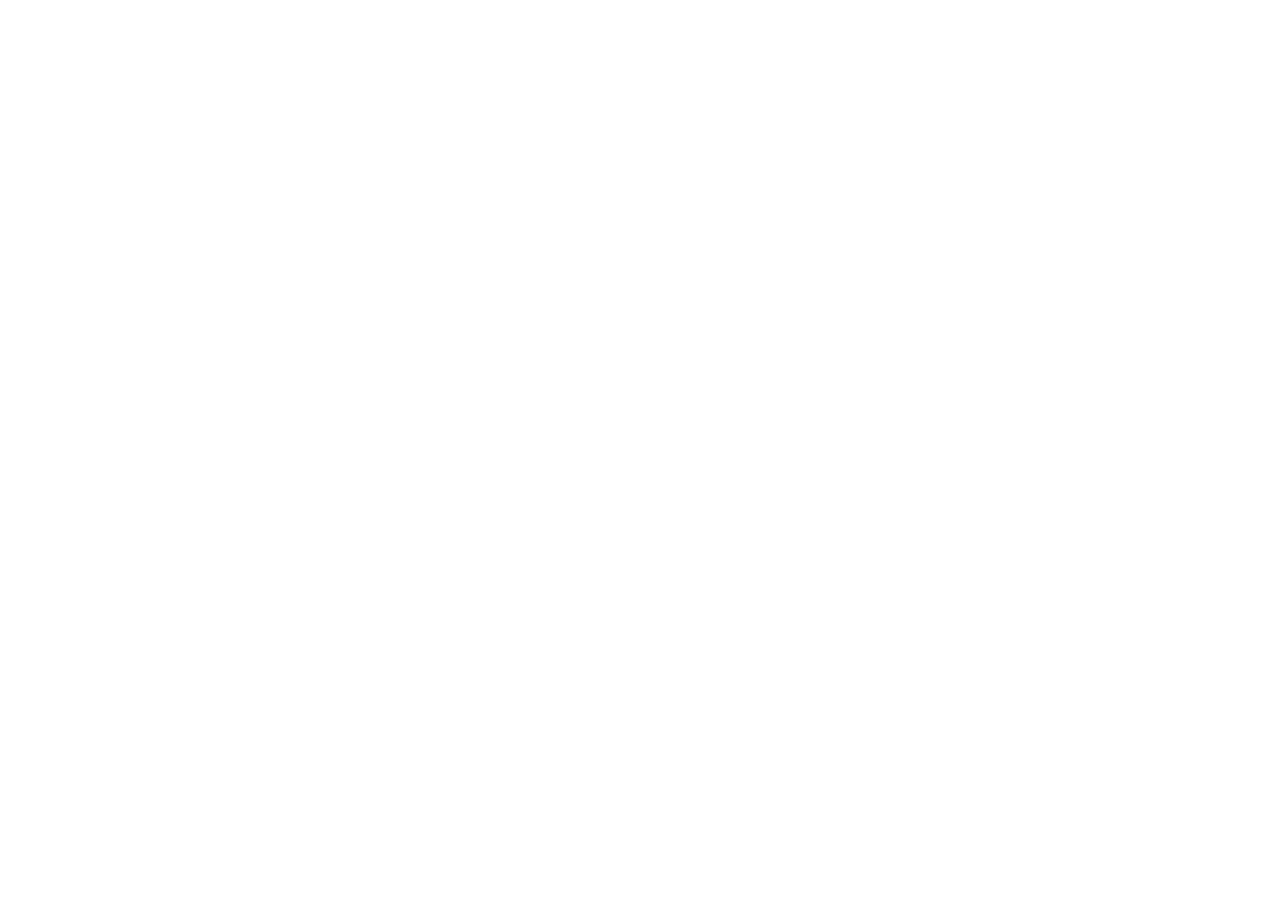
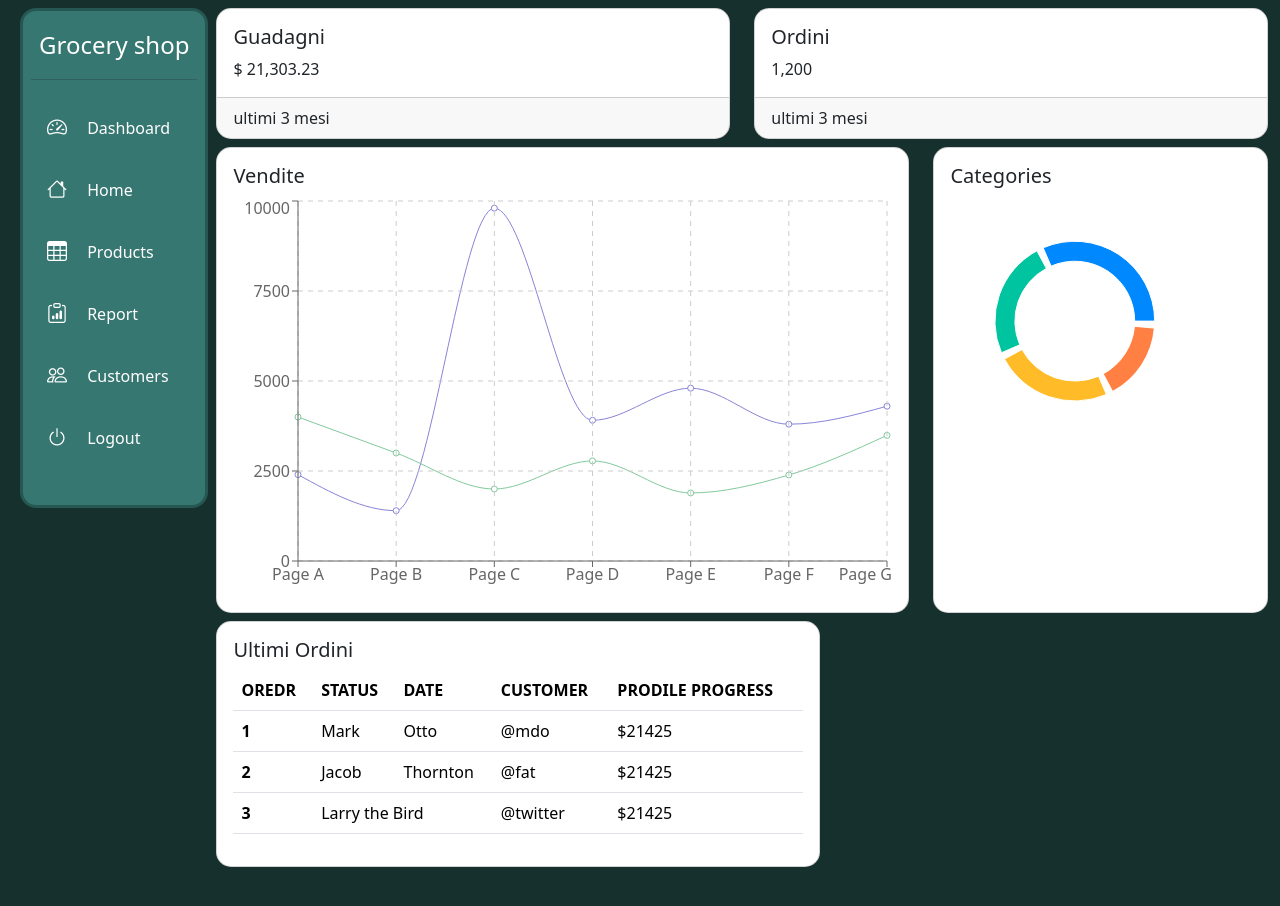
Before and after one commit to MrMax01/frontend-e-commerce-grocery, a React (Create React App) app: page /dashboard/home in a window 1280 px wide. Before the commit this address had no page. Shown: the top 906 px of the page. Before the commit the page ends 800 px from the top, so only its background shows below. Built offline with nearby package versions, Linux system fonts and the light colour scheme.

Commit message:
dashboard home

```diff
--- a/package.json
+++ b/package.json
@@ -14,6 +14,7 @@
     "react-redux": "^9.0.4",
     "react-router-dom": "^6.21.0",
     "react-scripts": "5.0.1",
+    "recharts": "^2.10.3",
     "redux": "^5.0.0",
     "redux-persist": "^6.0.0",
     "web-vitals": "^2.1.4"
--- a/src/App.css
+++ b/src/App.css
@@ -1,6 +1,9 @@
 .bg-primary-color {
   background-color: #377771;
   border-color: #265752 !important;
+}
+.bg-dashborad-color {
+  background-color: #16302d;
 }
 
 .primary-button {
@@ -18,9 +21,22 @@
 }
 .secondary-button:hover {
   background-color: #ff8e72 !important;
+}
+
+.sidebar-primary-button {
+  background-color: #377771;
   border: none;
 }
-
+.sidebar-primary-button:hover {
+  background-color: #16302d !important;
+  border: 2 px solid #265752;
+  border-radius: 15px;
+  cursor: pointer;
+}
+.card-style {
+  border: 2 px solid #265752;
+  border-radius: 15px;
+}
 .dropdownSizesControl {
   width: 400px;
 }
@@ -32,9 +48,11 @@
 .size-sidebar {
   width: 200px;
   transition: width 0.3s ease;
+  height: 500px;
 }
 .size-sidebar-collapsed {
   width: 70px; /* Larghezza desiderata quando la Sidebar è chiusa */
+  height: 500px;
   transition: width 0.3s ease;
 }
 .icon {
--- a/src/App.jsx
+++ b/src/App.jsx
@@ -11,7 +11,8 @@
       <BrowserRouter>
         <Routes>
           <Route path="/" element={<HomePage />} />
-          <Route path="/dashboard" element={<DashBoard />} />
+          <Route path="/dashboard/home" element={<DashBoard />} />
+          <Route path="/dashboard/" element={<DashBoard />} />
         </Routes>
       </BrowserRouter>
     </div>
--- a/src/componets/DashBoard.jsx
+++ b/src/componets/DashBoard.jsx
@@ -1,11 +1,96 @@
 import { Card, Col, Container, Navbar, Row } from "react-bootstrap";
 import Sidebar from "./Sidebar";
+import LineChartSales from "./charts/LineChartSales";
+import PieChartCategories from "./charts/PieChartCategories";
 
 const DashBoard = () => {
   return (
-    <>
+    <Container fluid className="bg-dashborad-color d-flex pb-5">
       <Sidebar />
-    </>
+      <div className="w-100 ">
+        <Row className="my-2">
+          <Col>
+            <Card className="card-style">
+              <Card.Body>
+                <Card.Title>Guadagni</Card.Title>
+                <Card.Text>$ 21,303.23</Card.Text>
+              </Card.Body>
+              <Card.Footer>ultimi 3 mesi</Card.Footer>
+            </Card>
+          </Col>
+          <Col>
+            <Card className="card-style">
+              <Card.Body>
+                <Card.Title>Ordini</Card.Title>
+                <Card.Text>1,200</Card.Text>
+              </Card.Body>
+              <Card.Footer>ultimi 3 mesi</Card.Footer>
+            </Card>
+          </Col>
+        </Row>
+        <Row className="my-2">
+          <Col lg={8}>
+            <Card className="card-style">
+              <Card.Body>
+                <Card.Title>Vendite</Card.Title>
+                <LineChartSales />
+              </Card.Body>
+            </Card>
+          </Col>
+          <Col lg={4}>
+            <Card className="card-style">
+              <Card.Body>
+                <Card.Title>Categories</Card.Title>
+                <PieChartCategories />
+              </Card.Body>
+            </Card>
+          </Col>
+        </Row>
+        <Row className="my-2">
+          <Col lg={7}>
+            <Card className="card-style">
+              <Card.Body>
+                <Card.Title>Ultimi Ordini</Card.Title>
+                <table className="table">
+                  <thead>
+                    <tr>
+                      <th scope="col">OREDR</th>
+                      <th scope="col">STATUS</th>
+                      <th scope="col">DATE</th>
+                      <th scope="col">CUSTOMER</th>
+                      <th scope="col">PRODILE PROGRESS</th>
+                    </tr>
+                  </thead>
+                  <tbody>
+                    <tr>
+                      <th scope="row">1</th>
+                      <td>Mark</td>
+                      <td>Otto</td>
+                      <td>@mdo</td>
+                      <td>$21425</td>
+                    </tr>
+                    <tr>
+                      <th scope="row">2</th>
+                      <td>Jacob</td>
+                      <td>Thornton</td>
+                      <td>@fat</td>
+                      <td>$21425</td>
+                    </tr>
+                    <tr>
+                      <th scope="row">3</th>
+                      <td colspan="2">Larry the Bird</td>
+                      <td>@twitter</td>
+                      <td>$21425</td>
+                    </tr>
+                  </tbody>
+                </table>
+              </Card.Body>
+            </Card>
+          </Col>
+          <Col lg={5}></Col>
+        </Row>
+      </div>
+    </Container>
   );
 };
 export default DashBoard;
--- a/src/componets/NavBar.jsx
+++ b/src/componets/NavBar.jsx
@@ -115,10 +115,19 @@
                         <NavDropdown.Item>Guida</NavDropdown.Item>
                         <NavDropdown.Item>Lingua</NavDropdown.Item>
                         <NavDropdown.Divider />
-                        <NavDropdown.Header>Gestisci</NavDropdown.Header>
-                        <NavDropdown.Item>Posts & attività</NavDropdown.Item>
-                        <NavDropdown.Item>Account per la pubblicazione di Off...</NavDropdown.Item>
-                        <NavDropdown.Divider />
+                        {myProfile.role === "SUPPLIER" && (
+                          <>
+                            <NavDropdown.Header>Gestisci</NavDropdown.Header>
+                            <NavDropdown.Item
+                              onClick={() => {
+                                navigation("/dashboard");
+                              }}
+                            >
+                              Dashboard e attività
+                            </NavDropdown.Item>
+                            <NavDropdown.Divider />
+                          </>
+                        )}
                         <NavDropdown.Item onClick={handleSignOut}>Sign Out</NavDropdown.Item>
                       </div>
                     </NavDropdown>
--- a/src/componets/Sidebar.jsx
+++ b/src/componets/Sidebar.jsx
@@ -1,9 +1,9 @@
 import { useState } from "react";
-import { Nav } from "react-bootstrap";
-import { Link } from "react-router-dom";
+import { Link, useNavigate } from "react-router-dom";
 
 const Sidebar = () => {
   const [isSidebarOpen, setIsSidebarOpen] = useState(true);
+  const navigate = useNavigate();
 
   const toggleSidebar = () => {
     setIsSidebarOpen(!isSidebarOpen);
@@ -16,30 +16,57 @@
           isSidebarOpen ? "size-sidebar" : "size-sidebar-collapsed"
         } border mx-2 my-2 rounded-4 border-3 ${isSidebarOpen ? "expanded" : "collapsed"}`}
       >
-        <div className="m-2 bg-primary-color">
+        <div
+          className="m-2 bg-primary-color "
+          onClick={() => {
+            navigate("/");
+          }}
+        >
           <span className="brand-name fs-4 text-white">{isSidebarOpen ? "Grocery shop" : "GS"}</span>
         </div>
         <hr className="text-dark" />
-        <div
-          className={`toggle-btn ${isSidebarOpen ? "open" : ""} list-group list-group-flush bg-primary-color`}
-          onClick={toggleSidebar}
-        >
-          <a className="list-group-item py-2 bg-primary-color text-white ">
+        <div className={`toggle-btn ${isSidebarOpen ? "open" : ""} list-group list-group-flush bg-primary-color`}>
+          <a
+            className="list-group-item my-2 bg-primary-color text-white sidebar-primary-button"
+            onClick={toggleSidebar}
+          >
             <i className="bi bi-speedometer2 fs-5 me-3"></i> <span>{isSidebarOpen ? "Dashboard" : ""}</span>
           </a>
-          <a className="list-group-item py-2 bg-primary-color text-white ">
+
+          <a
+            className="list-group-item my-2 bg-primary-color text-white sidebar-primary-button"
+            onClick={() => {
+              navigate("/dashboard/home");
+            }}
+          >
             <i className="bi bi-house fs-5 me-3"></i> <span>{isSidebarOpen ? "Home" : ""}</span>
           </a>
-          <a className="list-group-item py-2 bg-primary-color text-white">
+
+          <a
+            className="list-group-item my-2 bg-primary-color text-white sidebar-primary-button"
+            onClick={() => {
+              navigate("/dashboard/products");
+            }}
+          >
             <i className="bi bi-table fs-5 me-3"></i> <span>{isSidebarOpen ? "Products" : ""}</span>
           </a>
-          <a className="list-group-item py-2 bg-primary-color text-white">
+          <a
+            className="list-group-item my-2 bg-primary-color text-white sidebar-primary-button"
+            onClick={() => {
+              navigate("/dashboard/report");
+            }}
+          >
             <i className="bi bi-clipboard-data fs-5 me-3"></i> <span>{isSidebarOpen ? "Report" : ""}</span>
           </a>
-          <a className="list-group-item py-2 bg-primary-color text-white">
+          <a
+            className="list-group-item my-2 bg-primary-color text-white sidebar-primary-button"
+            onClick={() => {
+              navigate("/dashboard/orders");
+            }}
+          >
             <i className="bi bi-people fs-5 me-3"></i> <span>{isSidebarOpen ? "Customers" : ""}</span>
           </a>
-          <a className="list-group-item py-2 bg-primary-color text-white">
+          <a className="list-group-item my-2 bg-primary-color text-white sidebar-primary-button">
             <i className="bi bi-power fs-5 me-3"></i> <span>{isSidebarOpen ? "Logout" : ""}</span>
           </a>
         </div>
--- /dev/null
+++ b/src/componets/charts/LineChartSales.jsx
@@ -0,0 +1,62 @@
+import { Tooltip } from "react-bootstrap";
+import { CartesianGrid, Line, LineChart, ResponsiveContainer, XAxis, YAxis } from "recharts";
+const data = [
+  {
+    name: "Page A",
+    uv: 4000,
+    pv: 2400,
+    amt: 2400,
+  },
+  {
+    name: "Page B",
+    uv: 3000,
+    pv: 1398,
+    amt: 2210,
+  },
+  {
+    name: "Page C",
+    uv: 2000,
+    pv: 9800,
+    amt: 2290,
+  },
+  {
+    name: "Page D",
+    uv: 2780,
+    pv: 3908,
+    amt: 2000,
+  },
+  {
+    name: "Page E",
+    uv: 1890,
+    pv: 4800,
+    amt: 2181,
+  },
+  {
+    name: "Page F",
+    uv: 2390,
+    pv: 3800,
+    amt: 2500,
+  },
+  {
+    name: "Page G",
+    uv: 3490,
+    pv: 4300,
+    amt: 2100,
+  },
+];
+
+const LineChartSales = () => {
+  return (
+    <ResponsiveContainer width="100%" height={400}>
+      <LineChart data={data}>
+        <Line type="monotone" dataKey="pv" stroke="#8884d8" activeDot={{ r: 8 }} />
+        <Line type="monotone" dataKey="uv" stroke="#82ca9d" />
+        <CartesianGrid stroke="#ccc" strokeDasharray="5 5" />
+        <XAxis dataKey="name" />
+        <YAxis />
+        <Tooltip />
+      </LineChart>
+    </ResponsiveContainer>
+  );
+};
+export default LineChartSales;
--- /dev/null
+++ b/src/componets/charts/PieChartCategories.jsx
@@ -0,0 +1,32 @@
+import { Cell, Pie, PieChart, ResponsiveContainer } from "recharts";
+
+const PieChartCategories = () => {
+  const data = [
+    { name: "Group A", value: 400 },
+    { name: "Group B", value: 300 },
+    { name: "Group C", value: 300 },
+    { name: "Group D", value: 200 },
+  ];
+  const COLORS = ["#0088FE", "#00C49F", "#FFBB28", "#FF8042"];
+  return (
+    <ResponsiveContainer width="100%" height={400}>
+      <PieChart>
+        <Pie
+          data={data}
+          cx={120}
+          cy={120}
+          innerRadius={60}
+          outerRadius={80}
+          fill="#8884d8"
+          paddingAngle={5}
+          dataKey="value"
+        >
+          {data.map((entry, index) => (
+            <Cell key={`cell-${index}`} fill={COLORS[index % COLORS.length]} />
+          ))}
+        </Pie>
+      </PieChart>
+    </ResponsiveContainer>
+  );
+};
+export default PieChartCategories;
```
Also changed, not shown: 1 other file (tests, documents, lock files or other folders).
